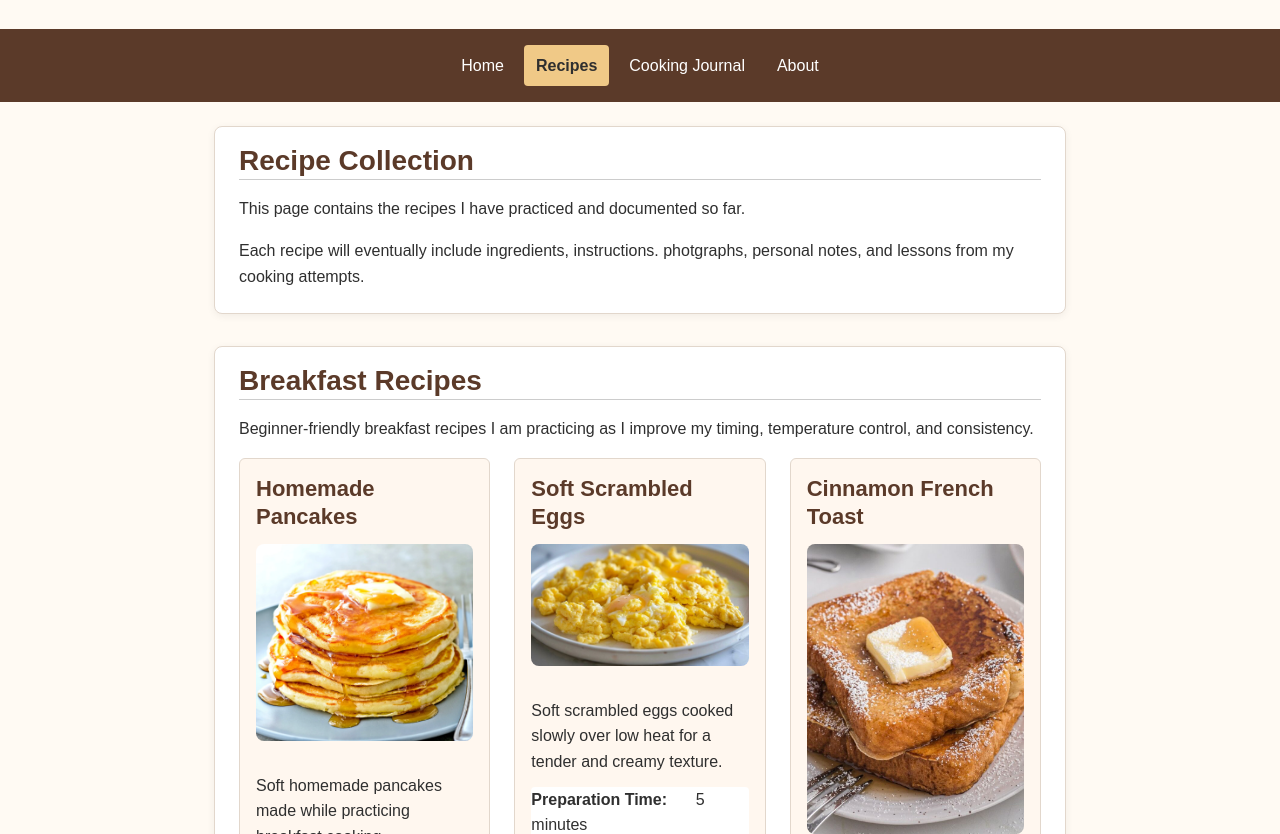
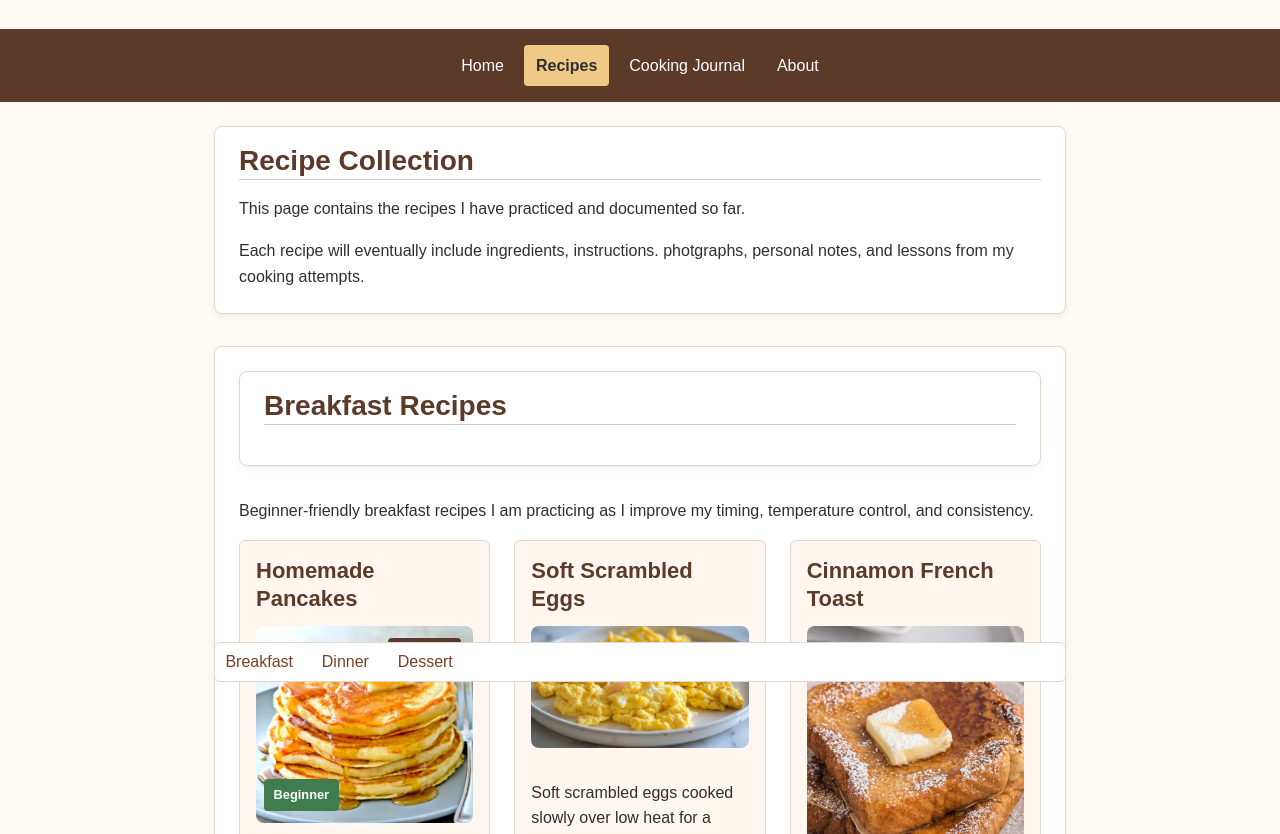
Before and after one commit to kaylincleary93-arch/CookingJourney, a plain HTML site: page recipes.html in a window 1280 px wide. Shown: the part 118-952 px from the top of the page. Drawn offline with Linux system fonts and the light colour scheme.

Commit message:
14th upload Phase 3, Lesson 9

```diff
--- a/css/styles.css
+++ b/css/styles.css
@@ -51,7 +51,7 @@ header p{
     margin: 0;
 }
 
- nav{
+ .site-nav{
         background-color: var(--color-primary);
         padding: 16px;
         text-align: center;
@@ -62,7 +62,7 @@ header p{
         flex-wrap: wrap;
     }
 
-nav a{
+.site-nav a{
     color: var(--color-surface);
     text-decoration: none;
     padding: 8px 12px;
@@ -70,27 +70,27 @@ nav a{
     transition: background-color 0.2s ease;
 }
 
-nav a:hover,
-nav a:focus{
+.site-nav a:hover,
+.site-nav a:focus{
     background-color: var(--color-primary-hover);
 }
 
-nav a:focus{
+.site-nav a:focus{
     outline: 3px var(--color-accent);
     outline-offset: 2px;
 }
 
-nav a[aria-current="page"]{
+.site-nav a[aria-current="page"]{
     background-color: var(--color-accent);
     color: var(--color-text);
     font-weight: bold;
 }
 
-nav a[aria-current="page"]:focus{
+.site-nav a[aria-current="page"]:focus{
     outline-color: #ffffffff;
 }
 
-nav a:active{
+.site-nav a:active{
     transform: translate(1px);
 }
 
@@ -305,6 +305,70 @@ footer p{
     margin-top: auto;
 }
 
+.recipe-image-wrapper{
+    position: relative;
+}
+
+.recipe-image-label{
+    position: absolute;
+    top: 0.75rem;
+    right: 0.75rem;
+    z-index: 1;
+
+    padding: 0.35rem 0.6rem;
+    background-color: var(--color-primary);
+    color: var(--color-surface);
+
+    font-size: 0.8rem;
+    font-weight: 700;
+
+    border-radius: 4px;
+}
+
+.recipe-image-label-difficulty{
+    position: absolute;
+    bottom: 2rem;
+    left: .5rem;
+    z-index: 1;
+
+    padding: 0.35rem 0.6rem;
+    background-color: var(--color-difficulty-beginner);
+    color: var(--color-surface);
+
+    font-size: 0.8rem;
+    font-weight: 700;
+
+    border-radius: 4px;
+}
+
+.recipe-page-nav{
+    position: sticky;
+    bottom: .0rem;
+
+    display: flex;
+    flex-wrap: wrap;
+    gap: .5rem;
+
+    padding: .0rem;
+    margin-bottom: 1.5rem;
+
+    background-color: var(--color-surface);
+    border: 1px solid var(--color-border);
+    border-radius: 6px;
+
+    z-index: 10;
+}
+
+.recipe-page-nav a{
+    padding: .4rem .65rem;
+    border-radius: 4px;
+    text-decoration: none;
+}
+
+.recipe-page-nav a:hover, .recipe-page-nav a :focus-visible{
+    background-color: var(--color-surface-warm);
+}
+
 @media (max-width) {
     h1 {
         font-size: 2rem;
@@ -326,12 +390,12 @@ footer p{
         padding: 18px;
     }
 
-    nav {
+    .site-nav {
         flex-direction: column;
         align-items: stretch;
     }
 
-    nav a{
+    .site-nav a{
         display: block;
         margin: 0;
         padding: 10px 12px;
--- a/recipes.html
+++ b/recipes.html
@@ -22,7 +22,7 @@
         </p>
     </header>
 
-    <nav>
+    <nav class="site-nav">
         <a href="index.html">Home</a>
         <a href="recipes.html" aria-current="page">Recipes</a>
         <a href="journal.html">Cooking Journal</a>
@@ -45,7 +45,10 @@
         </section>
 
         <section>
+            <section id="breakfast">
             <h2>Breakfast Recipes</h2>
+
+            </section>
 
             <p>
                 Beginner-friendly breakfast recipes I am practicing
@@ -57,11 +60,22 @@
             <article class="recipe-card">
                 <h3>Homemade Pancakes</h3>
 
-                <img
-                    src="images/Pancakes.jpg"
-                    alt="A stack of homemade pancakes on a plate"
+                <div class="recipe-image-wrapper">
 
-                 >
+                    <img
+                        src="images/Pancakes.jpg"
+                        alt="A stack of homemade pancakes on a plate"
+                    >
+
+                    <span class="recipe-image-label">
+                        Featured
+                    </span>
+
+                    <span class="recipe-image-label-difficulty">
+                        Beginner
+                    </span>
+
+                </div>
 
                  <p>
                     Soft homemade pancakes made while practicing
@@ -190,7 +204,10 @@
         </section>
 
         <section>
+            <section id="dessert">
             <h2>Dessert Recipes</h2>
+
+            </section>
 
             <div class="recipe-grid">
 
@@ -320,6 +337,21 @@
 
         </section>
 
+        <nav class="recipe-page-nav" aria-label="Recipe sections">
+
+            <a href="#breakfast">
+                Breakfast
+            </a>
+
+            <a href="#dinner">
+                Dinner
+            </a>
+
+            <a href="#dessert">
+                Dessert
+            </a>
+
+        </nav>
     </main>
 
     <footer>
```
Also changed, not shown: about.html (+1 -1 lines), index.html (+1 -1 lines), journal.html (+1 -1 lines).
